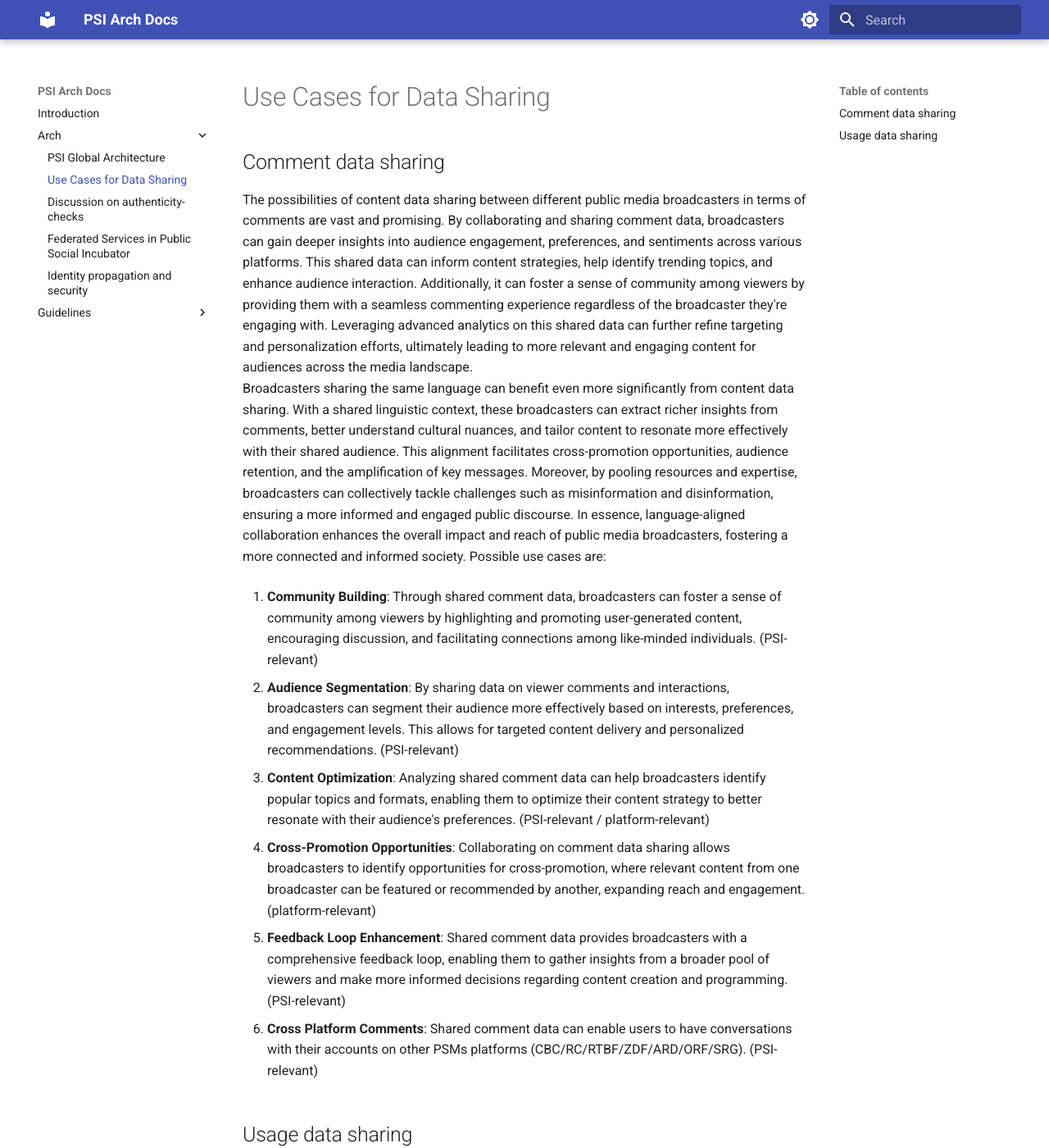
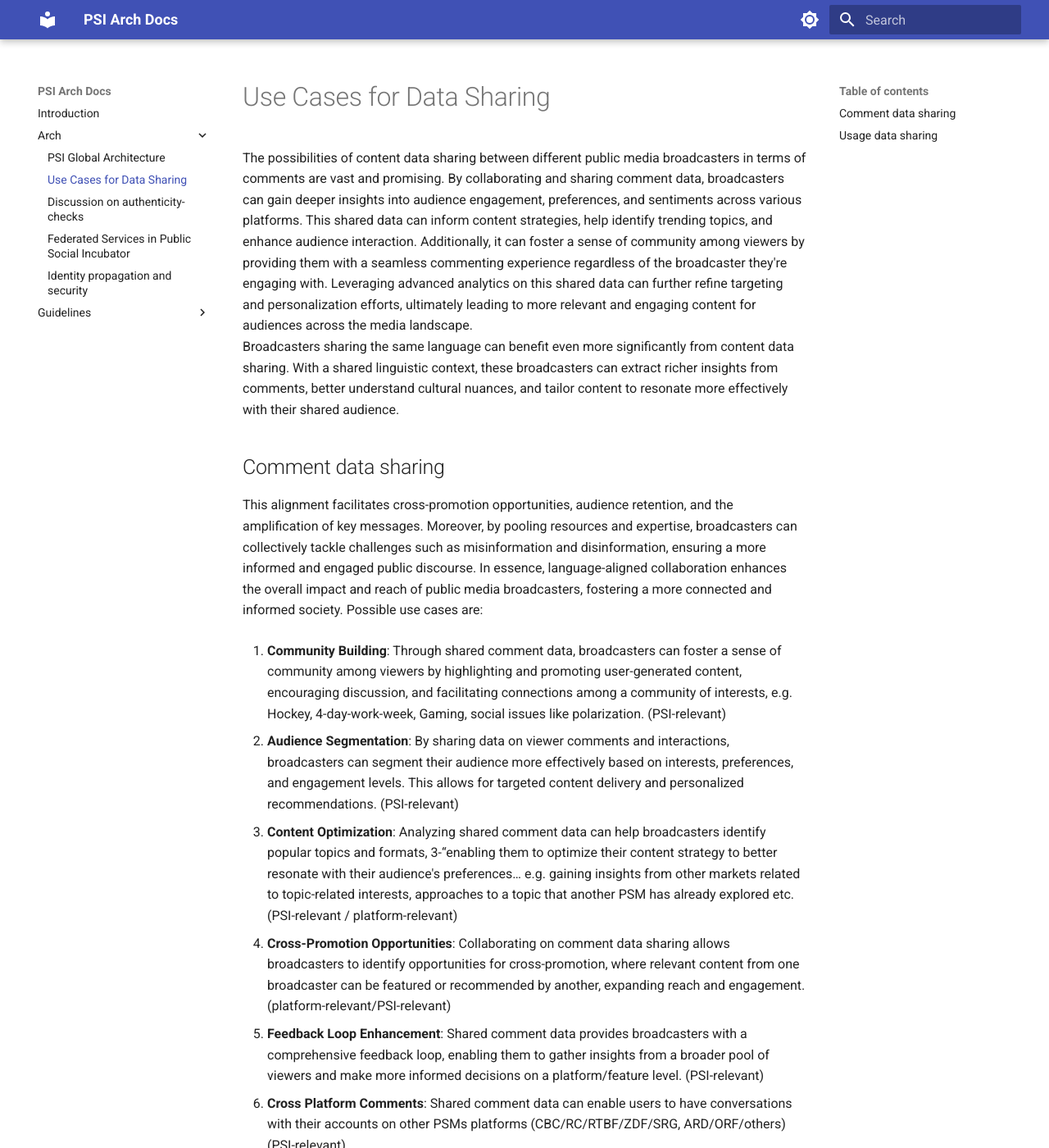
Before and after one commit to ZDF-Digital/psi-arch-suggestion-zdf, an MkDocs documentation site: the page built from docs/arch/data-sharing-use-cases.md, in a window 1280 px wide and 1400 px high. Shown: the whole window at 82% size. Built offline with MkDocs 1.6.1 and Material for MkDocs 9.7.7, drawn with Linux system fonts in a browser that asks for light colours; some of the changed text lies outside the part shown.

Commit message:
fixed typos added info

```diff
--- a/docs/arch/data-sharing-use-cases.md
+++ b/docs/arch/data-sharing-use-cases.md
@@ -1,20 +1,22 @@
 # Use Cases for Data Sharing
+The possibilities of content data sharing between different public media broadcasters in terms of comments are vast and promising. By collaborating and sharing comment data, broadcasters can gain deeper insights into audience engagement, preferences, and sentiments across various platforms. This shared data can inform content strategies, help identify trending topics, and enhance audience interaction. Additionally, it can foster a sense of community among viewers by providing them with a seamless commenting experience regardless of the broadcaster they're engaging with. Leveraging advanced analytics on this shared data can further refine targeting and personalization efforts, ultimately leading to more relevant and engaging content for audiences across the media landscape.
+Broadcasters sharing the same language can benefit even more significantly from content data sharing. With a shared linguistic context, these broadcasters can extract richer insights from comments, better understand cultural nuances, and tailor content to resonate more effectively with their shared audience.
+
 ## Comment data sharing
-The possibilities of content data sharing between different public media broadcasters in terms of comments are vast and promising. By collaborating and sharing comment data, broadcasters can gain deeper insights into audience engagement, preferences, and sentiments across various platforms. This shared data can inform content strategies, help identify trending topics, and enhance audience interaction. Additionally, it can foster a sense of community among viewers by providing them with a seamless commenting experience regardless of the broadcaster they're engaging with. Leveraging advanced analytics on this shared data can further refine targeting and personalization efforts, ultimately leading to more relevant and engaging content for audiences across the media landscape.
-Broadcasters sharing the same language can benefit even more significantly from content data sharing. With a shared linguistic context, these broadcasters can extract richer insights from comments, better understand cultural nuances, and tailor content to resonate more effectively with their shared audience. This alignment facilitates cross-promotion opportunities, audience retention, and the amplification of key messages. Moreover, by pooling resources and expertise, broadcasters can collectively tackle challenges such as misinformation and disinformation, ensuring a more informed and engaged public discourse. In essence, language-aligned collaboration enhances the overall impact and reach of public media broadcasters, fostering a more connected and informed society.
+This alignment facilitates cross-promotion opportunities, audience retention, and the amplification of key messages. Moreover, by pooling resources and expertise, broadcasters can collectively tackle challenges such as misinformation and disinformation, ensuring a more informed and engaged public discourse. In essence, language-aligned collaboration enhances the overall impact and reach of public media broadcasters, fostering a more connected and informed society.
 Possible use cases are:
 
-1. **Community Building**: Through shared comment data, broadcasters can foster a sense of community among viewers by highlighting and promoting user-generated content, encouraging discussion, and facilitating connections among like-minded individuals. (PSI-relevant)
+1. **Community Building**: Through shared comment data, broadcasters can foster a sense of community among viewers by highlighting and promoting user-generated content, encouraging discussion, and facilitating connections among a community of interests, e.g. Hockey, 4-day-work-week, Gaming, social issues like polarization. (PSI-relevant)
 
 2. **Audience Segmentation**: By sharing data on viewer comments and interactions, broadcasters can segment their audience more effectively based on interests, preferences, and engagement levels. This allows for targeted content delivery and personalized recommendations. (PSI-relevant)
 
-3. **Content Optimization**: Analyzing shared comment data can help broadcasters identify popular topics and formats, enabling them to optimize their content strategy to better resonate with their audience's preferences. (PSI-relevant / platform-relevant)
+3. **Content Optimization**: Analyzing shared comment data can help broadcasters identify popular topics and formats, 3-“enabling them to optimize their content strategy to better resonate with their audience's preferences… e.g. gaining insights from other markets related to topic-related interests, approaches to a topic that another PSM has already explored etc. (PSI-relevant / platform-relevant)
 
-4. **Cross-Promotion Opportunities**: Collaborating on comment data sharing allows broadcasters to identify opportunities for cross-promotion, where relevant content from one broadcaster can be featured or recommended by another, expanding reach and engagement. (platform-relevant)
+4. **Cross-Promotion Opportunities**: Collaborating on comment data sharing allows broadcasters to identify opportunities for cross-promotion, where relevant content from one broadcaster can be featured or recommended by another, expanding reach and engagement. (platform-relevant/PSI-relevant)
 
-5. **Feedback Loop Enhancement**: Shared comment data provides broadcasters with a comprehensive feedback loop, enabling them to gather insights from a broader pool of viewers and make more informed decisions regarding content creation and programming. (PSI-relevant)
+5. **Feedback Loop Enhancement**: Shared comment data provides broadcasters with a comprehensive feedback loop, enabling them to gather insights from a broader pool of viewers and make more informed decisions on a platform/feature level. (PSI-relevant)
 
-6. **Cross Platform Comments**: Shared comment data can enable users to have conversations with their accounts on other PSMs platforms (CBC/RC/RTBF/ZDF/ARD/ORF/SRG). (PSI-relevant)
+6. **Cross Platform Comments**: Shared comment data can enable users to have conversations with their accounts on other PSMs platforms (CBC/RC/RTBF/ZDF/SRG, ARD/ORF/others) (PSI-relevant)
 
 ## Usage data sharing
 Usage data sharing among broadcasters operating in the same language presents an array of compelling opportunities for optimizing content delivery and audience engagement. By pooling their usage data, broadcasters can gain deeper insights into viewer behaviors, preferences, and consumption patterns. This shared understanding allows them to refine their programming schedules, tailor content recommendations, and optimize advertising placements to better serve their collective audience. Additionally, by identifying trends and popular content across multiple platforms, broadcasters can coordinate efforts to amplify impactful stories and ensure a more cohesive viewer experience. Moreover, shared usage data enables broadcasters to collectively address challenges such as audience retention and platform engagement, ultimately fostering a more dynamic and responsive media ecosystem.
@@ -22,7 +24,7 @@ Possible use cases are:
 
 1. **Content Discovery Enhancements**: Shared usage data enables broadcasters to enhance content discovery mechanisms by leveraging insights into viewer browsing behavior and consumption patterns to provide more relevant and personalized recommendations.
 
-2. **Advertising Revenue Optimization**: Collaborating on usage data sharing allows broadcasters to aggregate audience demographics and engagement metrics, offering advertisers more targeted and effective advertising opportunities across multiple platforms.
+2. **Advertising Revenue Optimization**: Collaborating on usage data sharing among a PSM and other national media outlets allows broadcasters to aggregate audience demographics and engagement metrics, offering advertisers more targeted and effective advertising opportunities across multiple platforms.
 
 3. **Platform Performance Improvement**: By sharing usage data, broadcasters can collectively identify and address usability issues, content delivery bottlenecks, and platform performance challenges to enhance the overall user experience.
 
```
